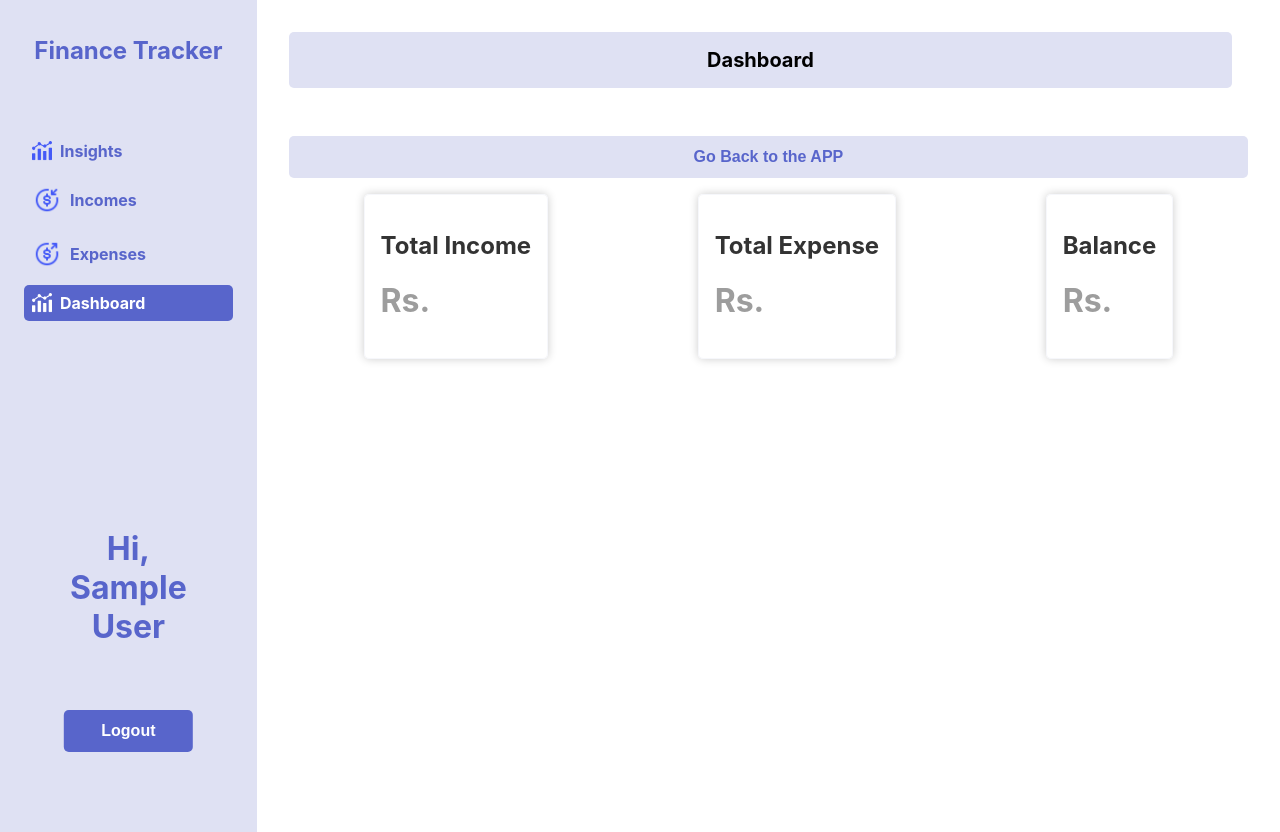
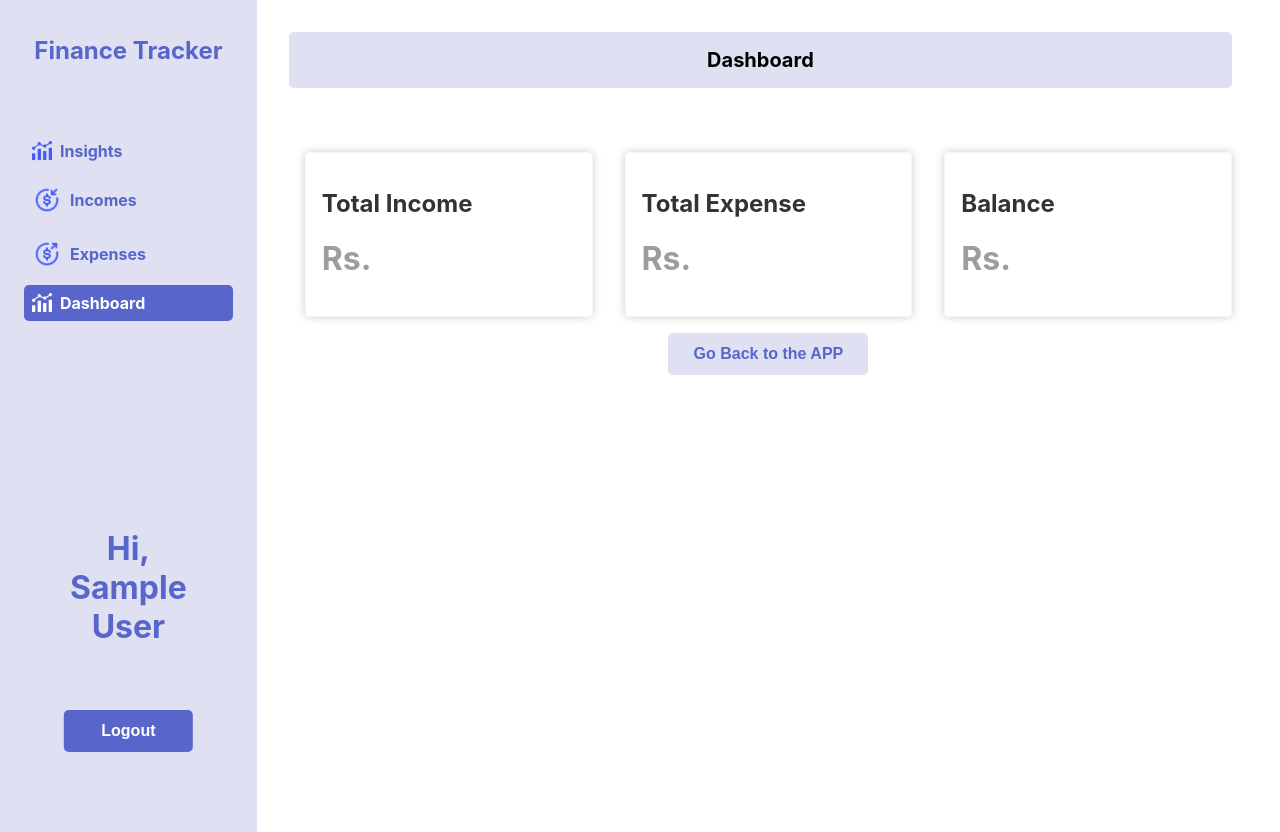
Before and after one commit to BaishaliD/finance-tracker, a React (Create React App) app: page /dashboard in a window 1280 px wide. Built offline with nearby package versions, Linux system fonts and the light colour scheme; sample sign-in values are in the browser's storage.

Commit message:
dashboard ssr

```diff
--- a/src/pages/Dashboard/Dashboard.js
+++ b/src/pages/Dashboard/Dashboard.js
@@ -6,17 +6,33 @@ const cardContainerStyles = {
   justifyContent: "space-around",
 };
 
+const buttonStyles = {
+  width: "200px",
+  padding: "12px",
+  backgroundColor: "#dfe1f3",
+  border: "none",
+  borderRadius: "5px",
+  cursor: "pointer",
+  transition: "background-color 0.2s",
+  fontWeight: "bold",
+  fontSize: "16px",
+  color: "#5865cb",
+  margin: "auto",
+};
+
 export default function Dashboard({ income, expense, balance }) {
   return (
     <div>
-      <a href="/insights">
-        <button>Go Back to the APP</button>
-      </a>
       <div style={cardContainerStyles}>
         <StatsCard title={"Total Income"} value={income} />
         <StatsCard title={"Total Expense"} value={expense} />
         <StatsCard title={"Balance"} value={balance} />
       </div>
+      <div style={{ width: "100%", textAlign: "center" }}>
+        <a href="/insights">
+          <button style={buttonStyles}>Go Back to the APP</button>
+        </a>
+      </div>
     </div>
   );
 }
--- a/src/pages/Dashboard/StatsCard.js
+++ b/src/pages/Dashboard/StatsCard.js
@@ -1,6 +1,7 @@
 import React from "react";
 
 const cardStyles = {
+  width: "300px",
   display: "flex",
   padding: "1rem",
   margin: "1rem",
```
